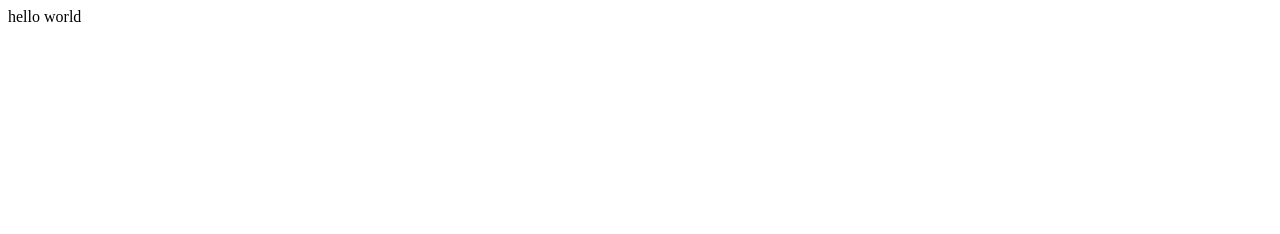
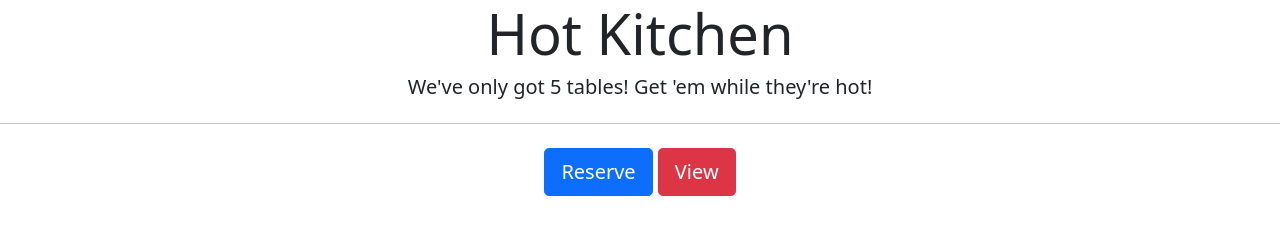
Before and after one commit to wijeremy/Hot-Restaurant, a website: page index.html in a window 1280 px wide. Drawn offline with nearby package versions, Linux system fonts and the light colour scheme.

Commit message:
got the index populated

```diff
--- a/index.html
+++ b/index.html
@@ -4,9 +4,18 @@
     <meta charset="UTF-8">
     <meta http-equiv="X-UA-Compatible" content="IE=edge">
     <meta name="viewport" content="width=device-width, initial-scale=1.0">
+    <link href="https://cdn.jsdelivr.net/npm/bootstrap@5.0.2/dist/css/bootstrap.min.css" rel="stylesheet" integrity="sha384-EVSTQN3/azprG1Anm3QDgpJLIm9Nao0Yz1ztcQTwFspd3yD65VohhpuuCOmLASjC" crossorigin="anonymous">
     <title>Document</title>
 </head>
 <body>
-    hello world
+    <div class="jumbotron">
+        <h1 class="display-4 text-center">Hot Kitchen</h1>
+        <h2 class="lead text-center">We've only got 5 tables! Get 'em while they're hot!</h2>
+        <hr class="my-4">
+        <p class="lead text-center">
+          <a class="btn btn-primary btn-lg" href="/reserve" role="button">Reserve</a>
+          <a class="btn btn-danger btn-lg" href="/view" role="button">View</a>
+        </p>
+      </div>
 </body>
 </html>
```
